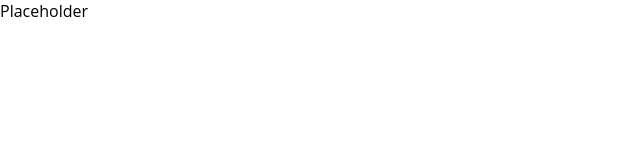
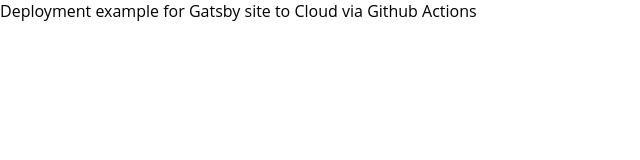
Before and after one commit to sar/gatsby-ts-amplify-github-actions, a Gatsby site: page / in a window 1280 px wide. Shown: the whole page, without its empty margins (0-640 px from the left). Built offline with nearby package versions, Linux system fonts and the light colour scheme; Gatsby itself is replaced by a stand-in of ours.

Commit message:
layout::update default placeholder

```diff
--- a/src/components/Layout/AppContainer.tsx
+++ b/src/components/Layout/AppContainer.tsx
@@ -1,17 +1,18 @@
 import * as React from 'react';
+import Metadata from '../SEO/Metadata';
 import SEO from '../SEO/SEO';
 import Layout from "./Layout";
 
 /**
- * AppContainer default resource
+ * @class AppContainer default wrapper for nested page components
  */
 class AppContainer extends React.Component<{}> {
   public render() {
     return (
       <>
-        <SEO title={'Gatsby.js'}/>
+        <SEO title={Metadata.title} description={Metadata.description} lang={Metadata.lang} />
         <Layout>
-          {'Placeholder'}
+          {Metadata.description}
         </Layout>
       </>
     )
--- /dev/null
+++ b/src/components/SEO/Metadata.tsx
@@ -0,0 +1,12 @@
+import SEO from "./SEO";
+
+/**
+ * @constant Metadata defaults for site SEO
+ */
+const Metadata = {
+  title: 'Gatsby TS Cloud Starter',
+  description: 'Deployment example for Gatsby site to Cloud via Github Actions',
+  lang: 'en',
+};
+
+export default Metadata;
```
